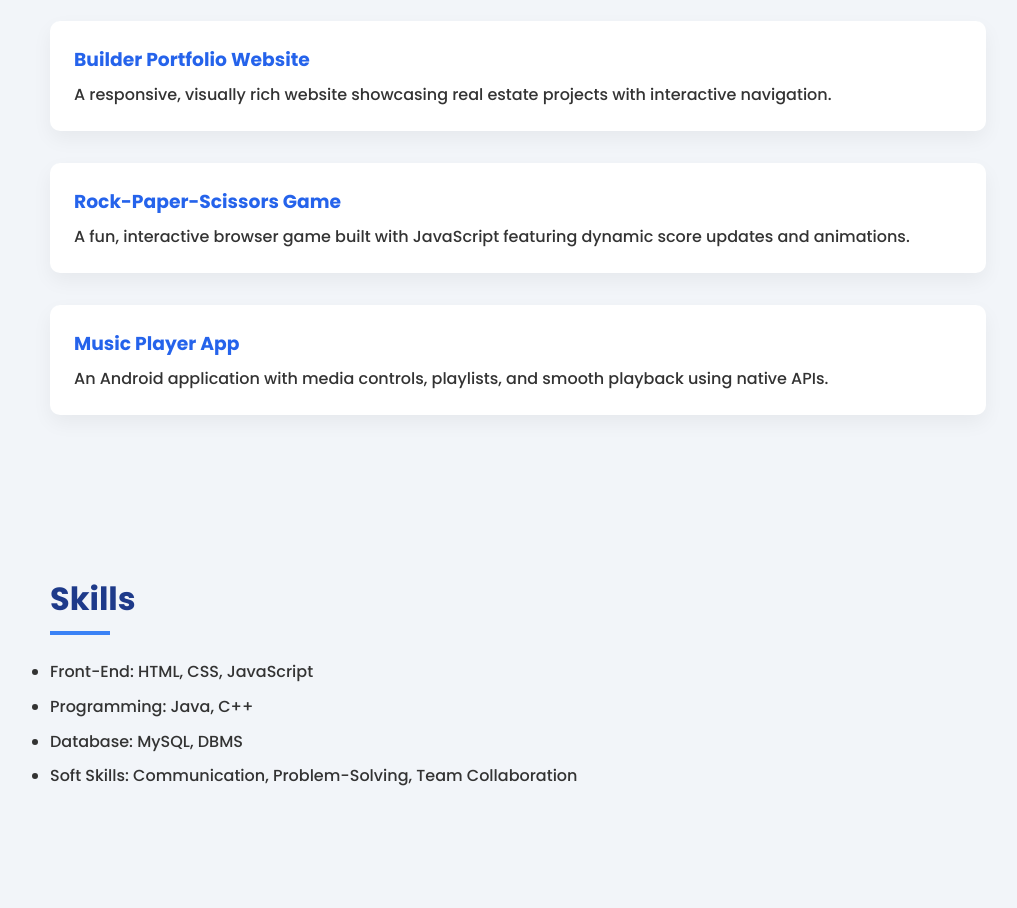
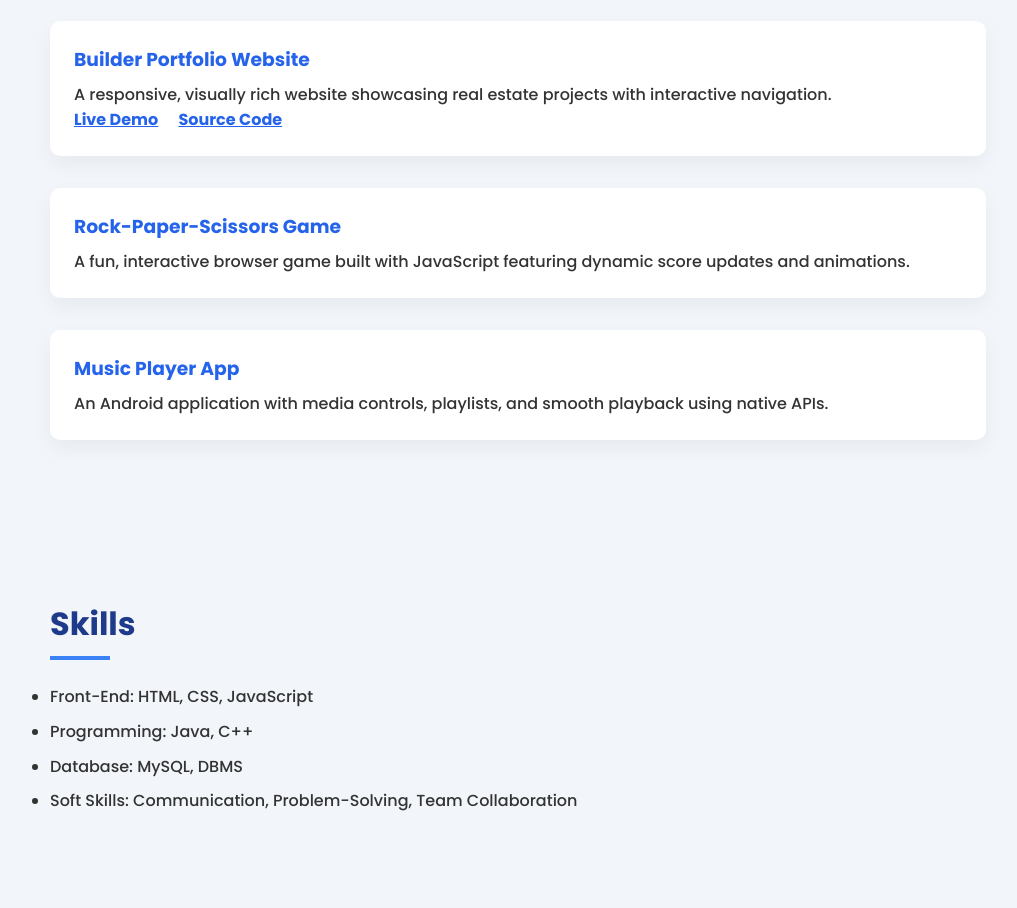
Before and after one commit to Adityaa9222/Portfolio, a plain HTML site: page index.html in a window 1280 px wide. Shown: the part 811-1719 px from the top of the page, without its empty margins (122-1139 px from the left). Drawn offline with Linux system fonts and the light colour scheme.

Commit message:
Update index.html

```diff
--- a/index.html
+++ b/index.html
@@ -187,6 +187,8 @@
     <div class="project">
       <h3>Builder Portfolio Website</h3>
       <p>A responsive, visually rich website showcasing real estate projects with interactive navigation.</p>
+      <a href="https://adityaa9222.github.io/IOC2/" target="_blank" style="color: #2563eb; font-weight: bold; margin-right: 1rem;">Live Demo</a>
+  <a href="https://adityaa9222.github.io/UNIVIS77/" target="_blank" style="color: #2563eb; font-weight: bold;">Source Code</a>
     </div>
     <div class="project">
       <h3>Rock-Paper-Scissors Game</h3>
```
